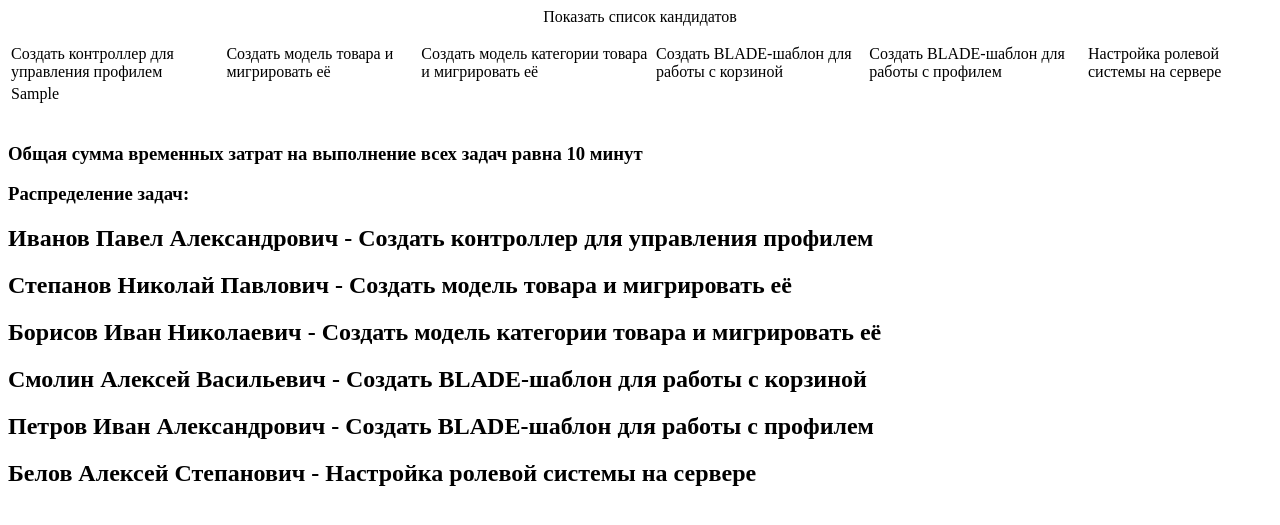
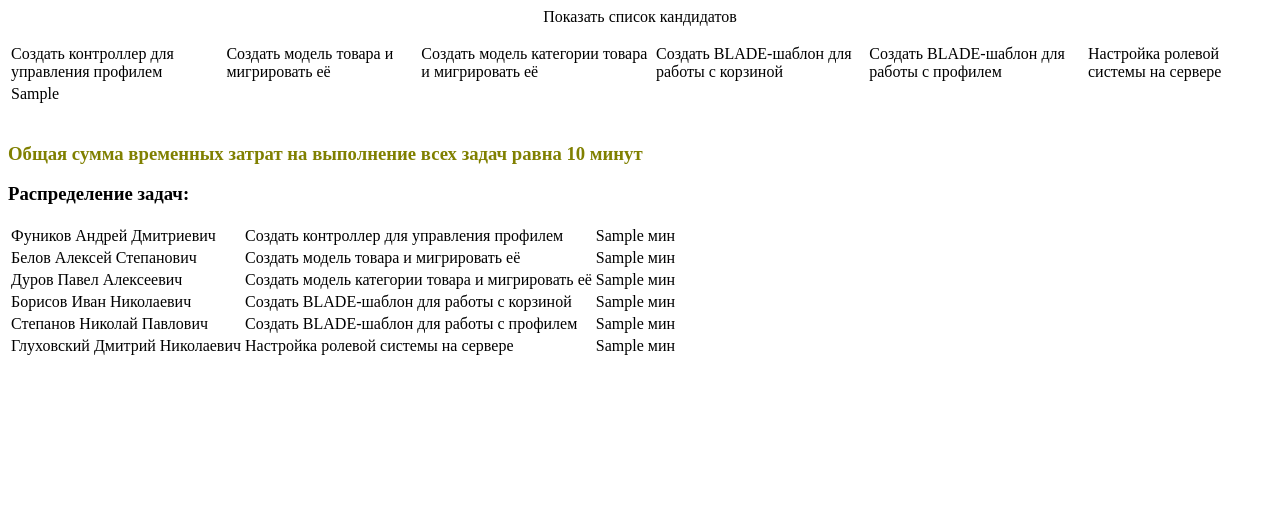
Before and after one commit to Andrew3100/SPPR_course_w, a Django app: template hunguaryMethod/templates/project_crad_tabs/sppr.html in a window 1280 px wide. Shown: the top 525 px of the page. Run offline with Django 4.2, Linux system fonts and the light colour scheme; the template is opened without the code that fills it: most values are stand-ins (such as "Sample title", 1, 10 or a date in 2020).

Commit message:
Разработка системы для ВКР

```diff
--- a/djangoProject2/settings.py
+++ b/djangoProject2/settings.py
@@ -78,9 +78,9 @@ WSGI_APPLICATION = 'djangoProject2.wsgi.application'
 DATABASES = {
     'default': {
         'ENGINE': 'django.db.backends.mysql',
-        'NAME': 'sppr',
+        'NAME': 'vkr',
         'USER': 'root',
-        'PASSWORD': '',
+        'PASSWORD': 'root',
         'HOST': 'localhost',
     }
 }
--- a/hunguaryMethod/templates/project_crad_tabs/sppr.html
+++ b/hunguaryMethod/templates/project_crad_tabs/sppr.html
@@ -67,17 +67,58 @@
 </div><br>
 <div class="row">
     <div class="col text-center">
-        <h3>Общая сумма временных затрат на выполнение всех задач равна {{ cost }} минут</h3>
+        <h3 style="color: olive">Общая сумма временных затрат на выполнение всех задач равна {{ cost }} минут</h3>
     </div>
 </div>
 <div class="row">
-    <h3>Распределение задач:</h3>
-    <h2>Иванов Павел Александрович - Создать контроллер для управления профилем</h2>
-    <h2>Степанов Николай Павлович - Создать модель товара и мигрировать её</h2>
-    <h2>Борисов Иван Николаевич - Создать модель категории товара и мигрировать её</h2>
-    <h2>Смолин Алексей Васильевич - Создать BLADE-шаблон для работы с корзиной</h2>
-    <h2>Петров Иван Александрович - Создать BLADE-шаблон для работы с профилем</h2>
-    <h2>Белов Алексей Степанович - Настройка ролевой системы на сервере</h2>
+    <h3 class="text-center">Распределение задач:</h3>
+    <table class="table table-striped table-hover table-bordered text-center">
+        <tr class="tr">
+            <td class="td">Фуников Андрей Дмитриевич</td>
+            <td class="td">Создать контроллер для управления профилем</td>
+            <td class="td">{{ control_matrix.1.0 }} мин</td>
+        </tr>
+        <tr class="tr">
+            <td class="td">Белов Алексей Степанович</td>
+            <td class="td">Создать модель товара и мигрировать её</td>
+            <td class="td">{{ control_matrix.4.1 }} мин</td>
+        </tr>
+        <tr class="tr">
+            <td class="td">Дуров Павел Алексеевич</td>
+            <td class="td">Создать модель категории товара и мигрировать её</td>
+            <td class="td">{{ control_matrix.3.2 }} мин</td>
+        </tr>
+        <tr class="tr">
+            <td class="td">Борисов Иван Николаевич</td>
+            <td class="td">Создать BLADE-шаблон для работы с корзиной</td>
+            <td class="td">{{ control_matrix.5.3 }} мин</td>
+        </tr>
+        <tr class="tr">
+            <td class="td">Степанов Николай Павлович</td>
+            <td class="td">Создать BLADE-шаблон для работы с профилем</td>
+            <td class="td">{{ control_matrix.0.4 }} мин</td>
+        </tr>
+        <tr class="tr">
+            <td class="td">Глуховский Дмитрий Николаевич</td>
+            <td class="td">Настройка ролевой системы на сервере</td>
+            <td class="td">{{ control_matrix.2.5 }} мин</td>
+        </tr>
+
+    </table>
+{#    <h2> - </h2>#}
+{#    <h2> - </h2>#}
+{#    <h2> - </h2>#}
+{#    <h2> - </h2>#}
+{#    <h2> - </h2>#}
+{#    <h2>  - </h2>#}
+{#    <h3>Распределение задач:</h3>#}
+{#    <h2>Фуников Павел Александрович - Создать контроллер для управления профилем</h2>#}
+{#    <h2>Степанов Николай Павлович - Создать модель товара и мигрировать её</h2>#}
+{#    <h2>Борисов Иван Николаевич - Создать модель категории товара и мигрировать её</h2>#}
+{#    <h2>Смолин Алексей Васильевич - Создать BLADE-шаблон для работы с корзиной</h2>#}
+{#    <h2>Петров Иван Александрович - Создать BLADE-шаблон для работы с профилем</h2>#}
+{#    <h2>Белов Алексей Степанович - Настройка ролевой системы на сервере</h2>#}
+
 </div>
 
 </div>
--- a/hunguaryMethod/templates/projects.html
+++ b/hunguaryMethod/templates/projects.html
@@ -26,7 +26,7 @@
                                 <td>{{ project.name }}</td>
                                 <td>{{ project.fullname }}</td>
                                 <td><a href="/project?project_id={{ project.id }}">Перейти</a></td>
-                                <td>{{ project.github }}</td>
+                                <td><a href="{{ project.github }}">{{ project.github }}</a></td>
                             </tr>
                             {% endfor %}
 
```
Also changed, not shown: hunguaryMethod/views.py (+57 -37 lines).
